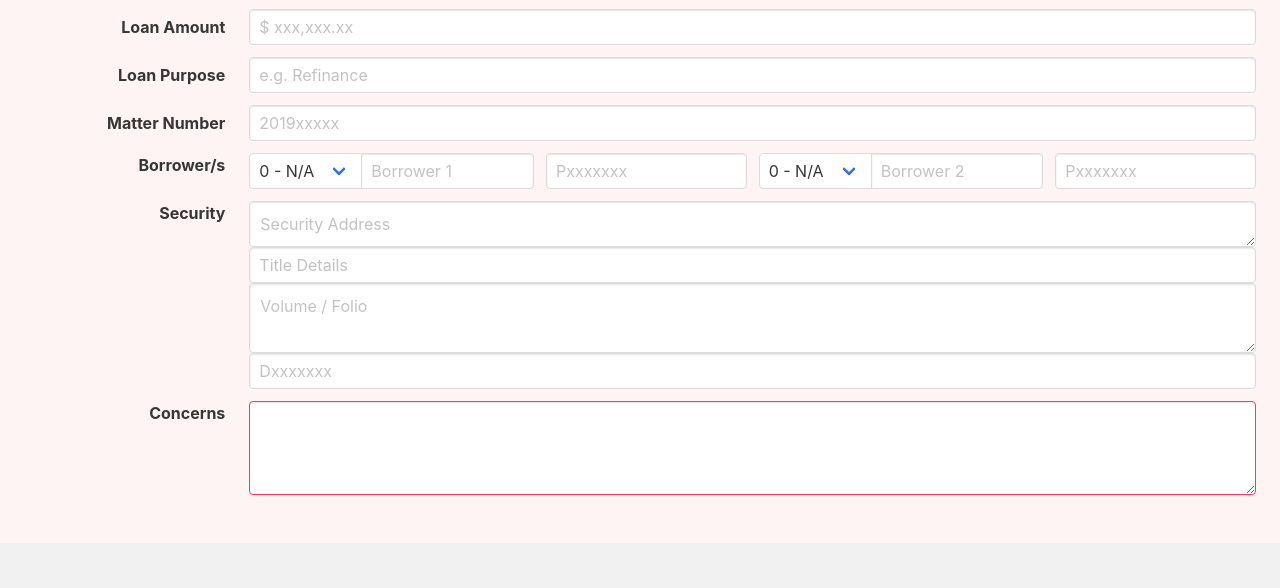
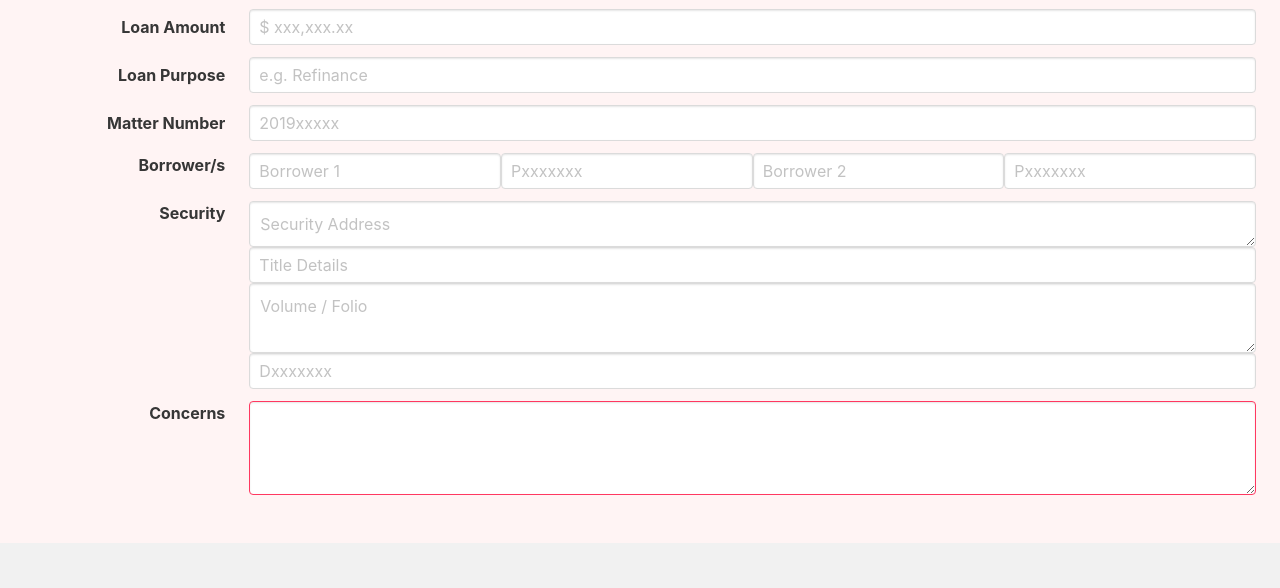
Before and after one commit to denzeltl/resi-prototype, a plain HTML site: page index.html in a window 1280 px wide. Shown: the part 147-735 px from the top of the page. Drawn offline with Linux system fonts and the light colour scheme.

Commit message:
removed salutations

```diff
--- a/index.html
+++ b/index.html
@@ -1,22 +1,14 @@
 <!DOCTYPE html>
 <html>
+
 <head>
     <meta charset="utf-8" />
     <meta name="viewport" content="width=device-width, initial-scale=1" />
     <title>Template</title>
-    <link
-      rel="stylesheet"
-      type="text/css"
-      media="screen"
-      href="css/bulma.css"
-    />
+    <link rel="stylesheet" type="text/css" media="screen" href="css/bulma.css" />
     <link rel="stylesheet" type="text/css" media="screen" href="css/main.css" />
-    <link
-      rel="stylesheet"
-      href="https://use.fontawesome.com/releases/v5.3.1/css/all.css"
-      integrity="sha384-mzrmE5qonljUremFsqc01SB46JvROS7bZs3IO2EmfFsd15uHvIt+Y8vEf7N7fWAU"
-      crossorigin="anonymous"
-    />
+    <link rel="stylesheet" href="https://use.fontawesome.com/releases/v5.3.1/css/all.css" integrity="sha384-mzrmE5qonljUremFsqc01SB46JvROS7bZs3IO2EmfFsd15uHvIt+Y8vEf7N7fWAU"
+        crossorigin="anonymous" />
     <!-- <link rel="stylesheet" href="css/debug.css"> -->
 </head>
 
@@ -139,49 +131,17 @@
                 <label class="label">Borrower/s</label>
             </div>
             <div class="field-body">
-          <div class="field has-addons">
-            <div class="control">
-              <div class="select">
-                <select>
-                  <option>0 - N/A</option>
-                  <option>1 - Mr</option>
-                  <option>2 - Mrs</option>
-                  <option>3 - Ms</option>
-                  <option>4 - Miss</option>
-                  <option>5 - Dr</option>
-                </select>
-              </div>
-            </div>
                 <div class="control is-expanded">
                     <input class="input" type="text" placeholder="Borrower 1" />
                 </div>
-          </div>
-          <div class="field">
                 <div class="control">
                     <input class="input" type="text" placeholder="Pxxxxxxx" />
-            </div>
-          </div>
-          <div class="field has-addons">
-            <div class="control">
-              <div class="select">
-                <select>
-                  <option>0 - N/A</option>
-                  <option>1 - Mr</option>
-                  <option>2 - Mrs</option>
-                  <option>3 - Ms</option>
-                  <option>4 - Miss</option>
-                  <option>5 - Dr</option>
-                </select>
-              </div>
                 </div>
                 <div class="control is-expanded">
                     <input class="input" type="text" placeholder="Borrower 2" />
                 </div>
-          </div>
-          <div class="field">
                 <div class="control">
                     <input class="input" type="text" placeholder="Pxxxxxxx" />
-            </div>
                 </div>
             </div>
         </div>
@@ -196,21 +156,13 @@
             <div class="field-body">
                 <div class="field">
                     <div class="control">
-              <textarea
-                class="textarea"
-                placeholder="Security Address"
-                rows="1"
-              ></textarea>
+                        <textarea class="textarea" placeholder="Security Address" rows="1"></textarea>
                     </div>
                     <div class="control">
                         <input class="input" type="text" placeholder="Title Details" />
                     </div>
                     <div class="control">
-              <textarea
-                class="textarea"
-                placeholder="Volume / Folio"
-                rows="2"
-              ></textarea>
+                        <textarea class="textarea" placeholder="Volume / Folio" rows="2"></textarea>
                     </div>
                     <div class="control">
                         <input class="input" type="text" placeholder="Dxxxxxxx" />
@@ -254,8 +206,7 @@ Documents preparation is complete for this matter.
 
 Please check my inputs and notify me if it’s good to run the pack.
 
-Thanks!</textarea
-              >
+Thanks!</textarea>
                     </div>
                 </div>
             </div>
@@ -275,12 +226,12 @@ Data entry completed for above matter but I have not yet run the checklist as th
 
 Can you please check and kindly advise how to proceed?
 
-Thank you,</textarea
-              >
+Thank you,</textarea>
                     </div>
                 </div>
             </div>
         </div>
     </section>
 </body>
+
 </html>
```
Lines whose indentation alone changed are shown as unchanged.
